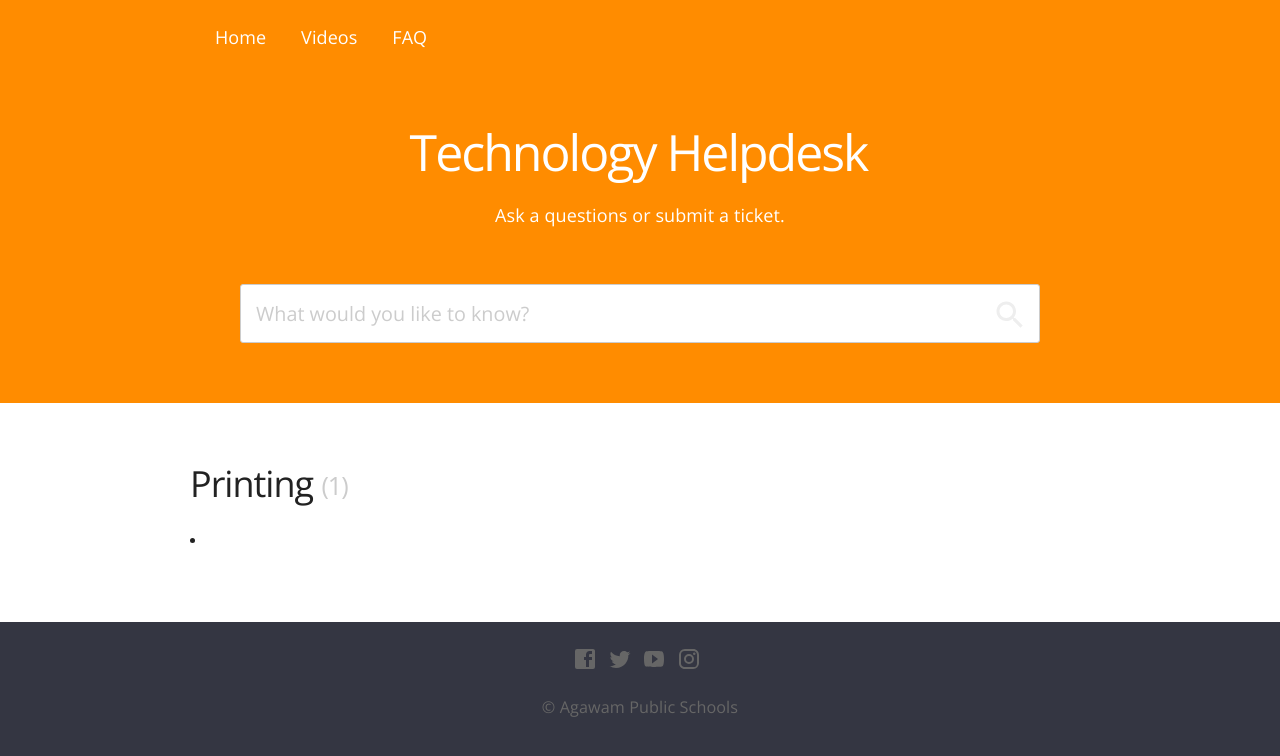
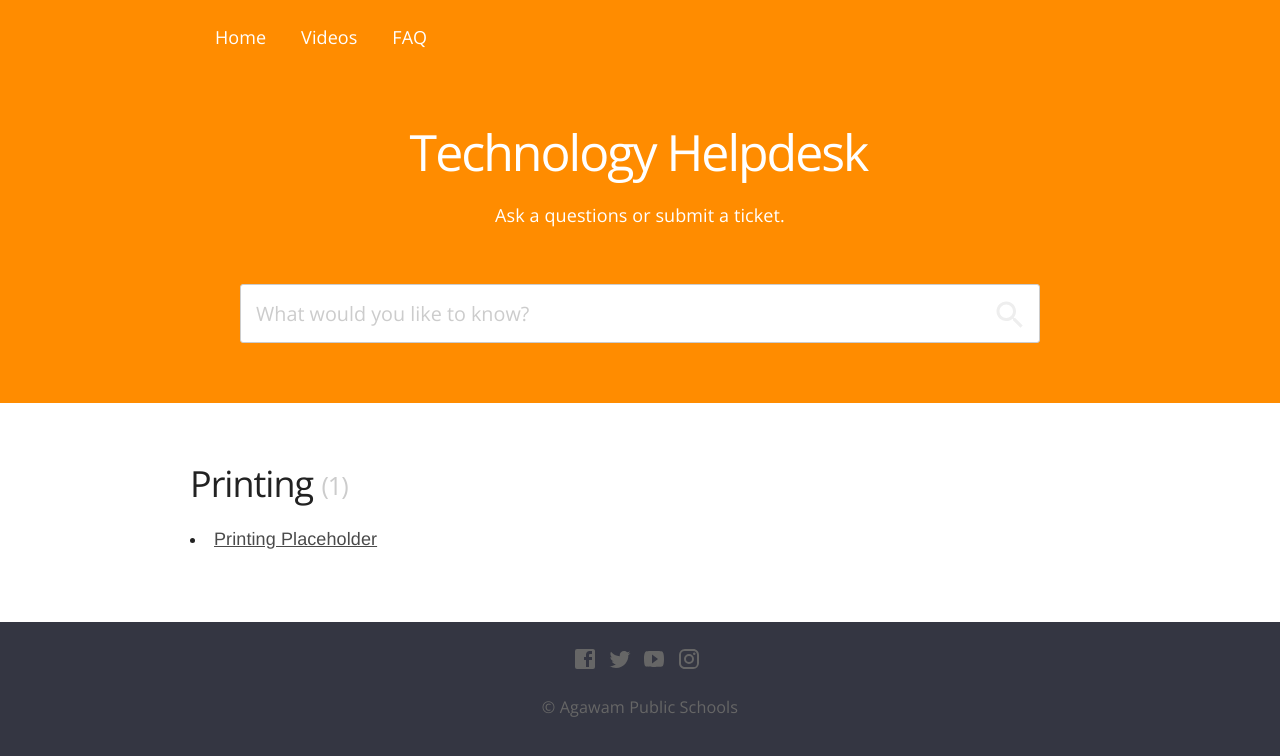
Before and after one commit to Agawam-IT/tech.agawamed.org, a Jekyll site: the page built from _pages/printing.html, in a window 1280 px wide. Shown: the top 756 px of the page. Built offline with Jekyll 4.4.1, drawn with Linux system fonts in a browser that asks for light colours; nearby versions of some CDN libraries; a script that is not in the unit is left out.

Commit message:
Update printing.html

```diff
--- a/_pages/printing.html
+++ b/_pages/printing.html
@@ -7,5 +7,5 @@ permalink: /category/printing/
 <h2>Printing <span class="count">({{ printing | size }})</span></h2>
 
 {% for post in site.categories.printing %}
-    <li><a href="{{ site.baseurl }}{{ tutorial.url }}">{% include document-icon.html icon=tutorial.type %}{{ tutorial.title }}</a></li>
+    <li><a href="{{ site.baseurl }}{{ post.url }}">{% include document-icon.html icon=tutorial.type %}{{ post.title }}</a></li>
 {% endfor %}
```
